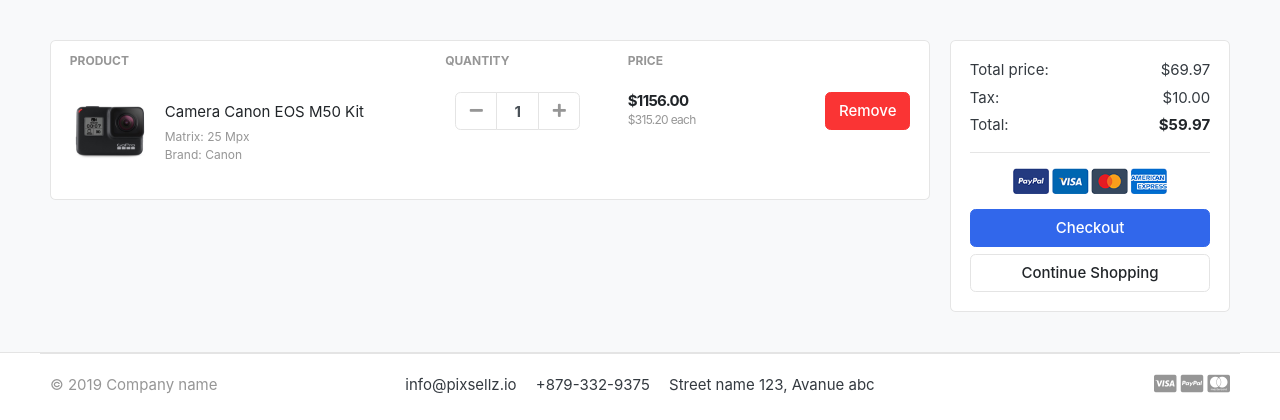
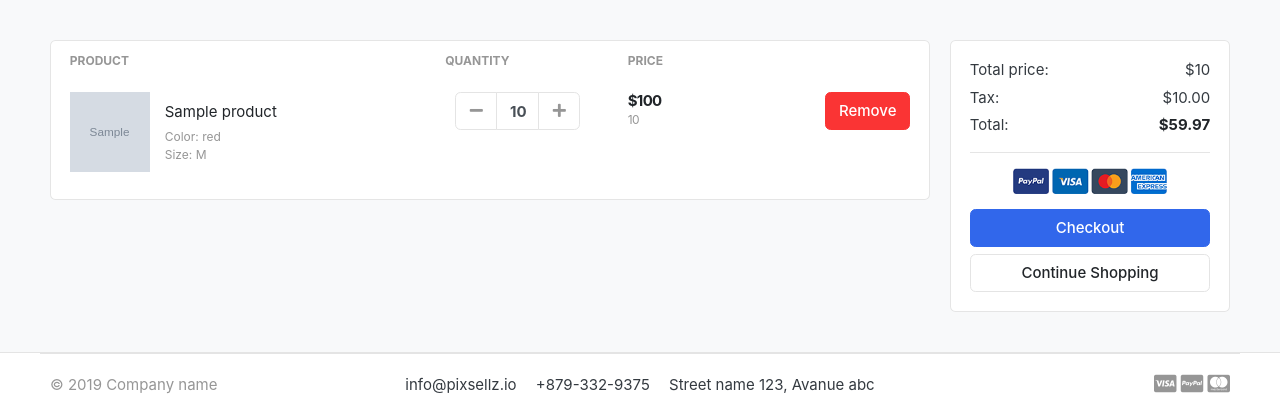
Before and after one commit to BALDE31/Greatekart, a Django app: template templates/cart/cart.html in a window 1280 px wide. Shown: the part 118-538 px from the top of the page. Run offline with Django 3.2, Linux system fonts and the light colour scheme; tables that the repository leaves empty hold one stand-in row (values such as "Sample post"); the template is opened without the code that fills it: values that come from a table or form of the project are taken from there, most other values are stand-ins (such as "Sample title", 1, 10 or a date in 2020); grey boxes marked "Sample" are stand-in pictures; some libraries are stand-ins or nearby versions; some web fonts are replaced.

Commit message:
Implement Data in Cart Page

```diff
--- a/carts/models.py
+++ b/carts/models.py
@@ -1,14 +1,17 @@
 from django.db import models
 from django.db.models.deletion import CASCADE
-from  store.models import Product
+from store.models import Product
 
 # Create your models here.
+
+
 class Cart(models.Model):
     cart_id = models.CharField(max_length=250, blank=True)
     date_added = models.DateField(auto_now_add=True)
 
-def __str__(self):
-    return self.cart_id
+    def __str__(self):
+        return self.cart_id
+
 
 class CartItem(models.Model):
     product = models.ForeignKey(Product, on_delete=models.CASCADE)
@@ -16,5 +19,8 @@ class CartItem(models.Model):
     quantity = models.IntegerField()
     is_active = models.BooleanField(default=True)
 
-def __str__(self) :
+    def sub_total(self):
+        return self.product.price * self.quantity
+
+    def __str__(self):
         return self.product
--- a/templates/cart/cart.html
+++ b/templates/cart/cart.html
@@ -16,22 +16,23 @@
               </tr>
             </thead>
             <tbody>
+              {% for cart_item in cart_items %}
               <tr>
                 <td>
                   <figure class="itemside align-items-center">
                     <div class="aside">
                       <img
-                        src="{% static './images/items/11.jpg' %}"
+                        src="{{cart_item.product.images.url}}"
                         class="img-sm"
                       />
                     </div>
                     <figcaption class="info">
                       <a href="#" class="title text-dark"
-                        >Camera Canon EOS M50 Kit</a
+                        >{{cart_item.product.product_name}}</a
                       >
                       <p class="text-muted small">
-                        Matrix: 25 Mpx <br />
-                        Brand: Canon
+                        Color: red <br />
+                        Size: M
                       </p>
                     </figcaption>
                   </figure>
@@ -49,15 +50,20 @@
                           <i class="fa fa-minus"></i>
                         </button>
                       </div>
-                      <input type="text" class="form-control" value="1" />
+                      <input
+                        type="text"
+                        class="form-control"
+                        value="{{cart_item.quantity}}"
+                      />
                       <div class="input-group-append">
-                        <button
+                        <a
+                          href="{% url 'add_cart' cart_item.product.id %}"
                           class="btn btn-light"
                           type="button"
                           id="button-minus"
                         >
                           <i class="fa fa-plus"></i>
-                        </button>
+                        </a>
                       </div>
                     </div>
                     <!-- input-group.// -->
@@ -66,8 +72,10 @@
                 </td>
                 <td>
                   <div class="price-wrap">
-                    <var class="price">$1156.00</var>
-                    <small class="text-muted"> $315.20 each </small>
+                    <var class="price">${{cart_item.sub_total}}</var>
+                    <small class="text-muted">
+                      {{cart_item.product.price}}</small
+                    >
                   </div>
                   <!-- price-wrap .// -->
                 </td>
@@ -75,6 +83,7 @@
                   <a href="" class="btn btn-danger"> Remove</a>
                 </td>
               </tr>
+              {% endfor %}
             </tbody>
           </table>
         </div>
@@ -86,7 +95,7 @@
           <div class="card-body">
             <dl class="dlist-align">
               <dt>Total price:</dt>
-              <dd class="text-right">$69.97</dd>
+              <dd class="text-right">${{total}}</dd>
             </dl>
             <dl class="dlist-align">
               <dt>Tax:</dt>
```
Also changed, not shown: carts/views.py (+4 -6 lines).
